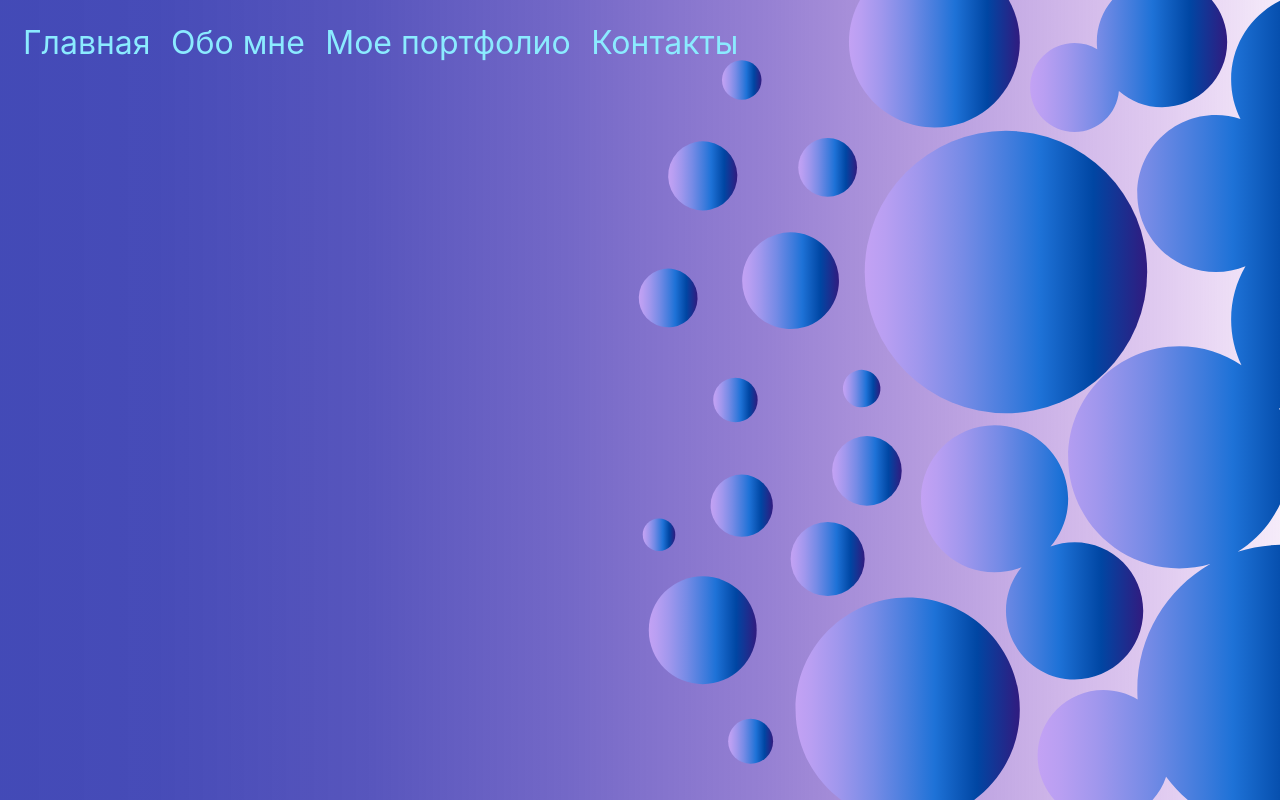
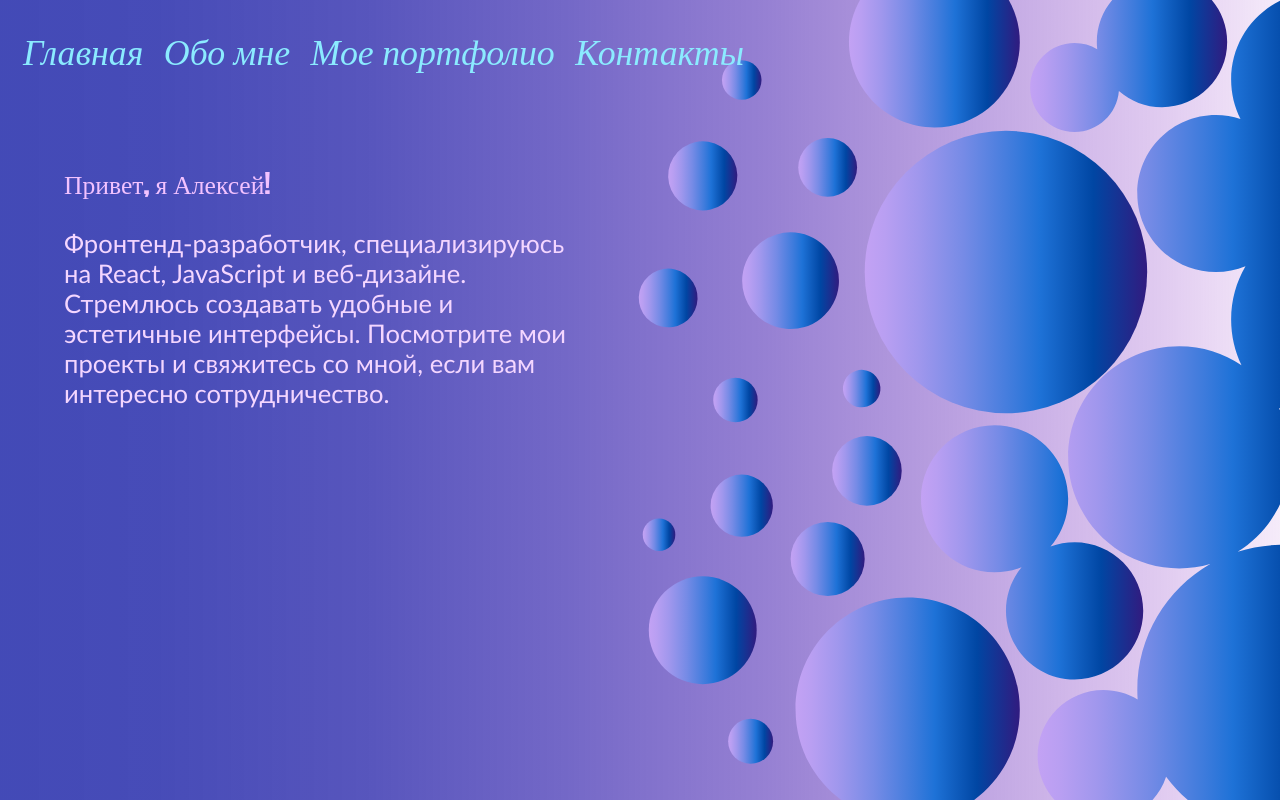
Before and after one commit to Alexey-Andreevich-web/Website-React-Portfolio, a React (Create React App) app in the folder Desktop/DEAD/untitled4/: page / in a window 1280 px wide. Built offline with nearby package versions, Linux system fonts and the light colour scheme.

Commit message:
Добавил текстовое наполнение главной страниц

```diff
--- a/Desktop/DEAD/untitled4/src/App.js
+++ b/Desktop/DEAD/untitled4/src/App.js
@@ -1,5 +1,5 @@
 import React from 'react';
-import {BrowserRouter as Router, Route, Routes} from 'react-router-dom';
+import {HashRouter as Router, Route, Routes} from 'react-router-dom';
 import './App.css';
 import Home from './pages/Home';
 import About from './pages/About';
--- a/Desktop/DEAD/untitled4/src/pages/Home.jsx
+++ b/Desktop/DEAD/untitled4/src/pages/Home.jsx
@@ -8,7 +8,12 @@ function Home() {
     return (
         <div className="home">
             <HederMenu/>
-
+            <p className="bio_text">
+                <p className="title">Привет, я Алексей!</p>
+                Фронтенд-разработчик, специализируюсь на React, JavaScript и веб-дизайне.
+                Стремлюсь создавать удобные и эстетичные интерфейсы.
+                Посмотрите мои проекты и свяжитесь со мной, если вам интересно сотрудничество.
+            </p>
 
         </div>
     );
--- a/Desktop/DEAD/untitled4/src/styles/Heder.css
+++ b/Desktop/DEAD/untitled4/src/styles/Heder.css
@@ -5,10 +5,18 @@
 }
 .HederMenu a{
     color: #8BEBFF;
+    font-family: Impact;
     padding: 0.8vw;
+    font-style: italic;
     text-decoration: none;
-    font-size: 2.5vw;
+    font-size: 2.8vw;
 }
 .HederMenu a:hover{
     text-decoration: underline;
 }
+@media (max-width: 1000px) {
+    .HederMenu a{
+        font-size: 3.3vw;
+    }
+
+}
--- a/Desktop/DEAD/untitled4/src/styles/Home.css
+++ b/Desktop/DEAD/untitled4/src/styles/Home.css
@@ -8,3 +8,20 @@
     background-repeat: no-repeat; /* Убирает повторение фона */
     background-attachment: fixed; /* При скроллинге фон остается на месте */
 }
+.bio_text{
+    margin: 5vw;
+    width: 40%;
+    font-size: 2vw;
+    color: #F4D6FF;
+    font-family: Candara;
+}
+.title{
+    color: #F2C2FF;
+    font-family: Impact;
+}
+@media (max-width: 1000px) {
+    .bio_text{
+        font-size: 3vw;
+    }
+
+}
```
